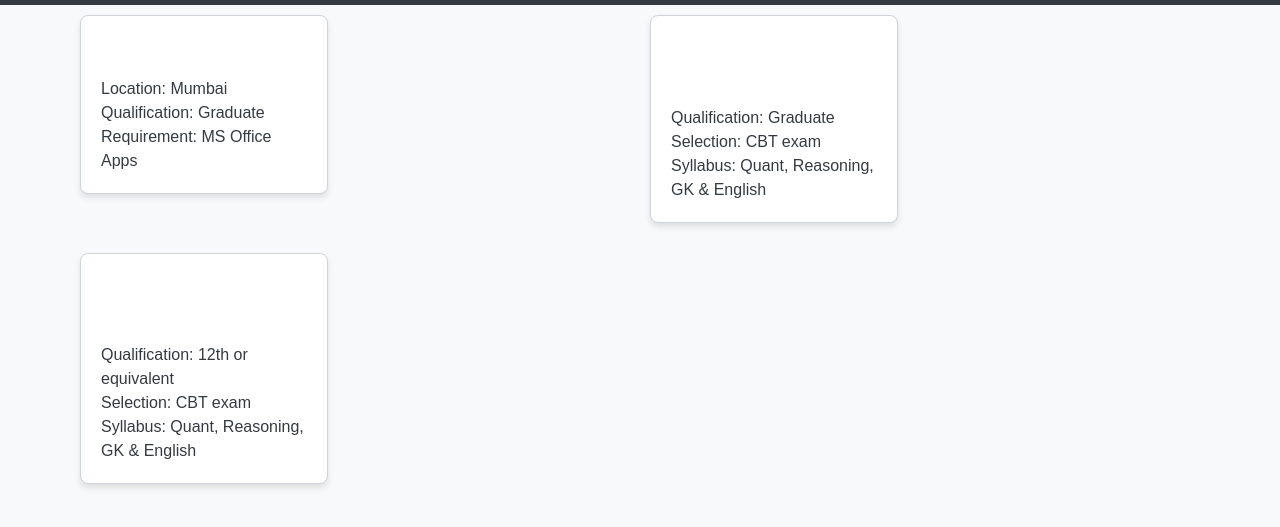
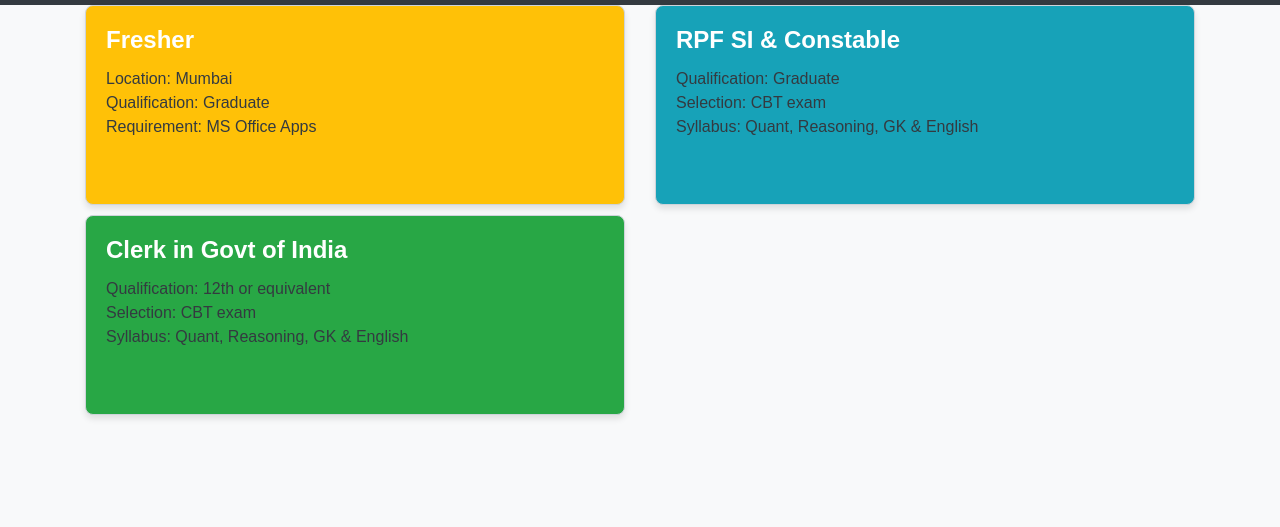
Before and after one commit to Harshch2000/crashcourseindia, a plain HTML site: page index.html in a window 1280 px wide. Shown: the part 57-584 px from the top of the page. Drawn offline with nearby package versions, Linux system fonts and the light colour scheme.

Commit message:
Update styles.css

```diff
--- a/styles.css
+++ b/styles.css
@@ -3,86 +3,38 @@ body {
     background-color: #f8f9fa; /* Light gray background */
 }
 
-.social-handles {
-    text-align: center;
-    margin-top: 20px;
-}
-
 .card {
     margin-bottom: 10px;
-    border: 1px solid #ced4da; /* Add border to cards */
-    border-radius: 8px; /* Add border radius to cards */
-    background-color: white; /* White background for cards */
-    box-shadow: 0 4px 6px rgba(0, 0, 0, 0.1); /* Add shadow effect to cards */
+    border: 1px solid #ced4da;
+    border-radius: 8px;
+    background-color: white;
+    box-shadow: 0 4px 6px rgba(0, 0, 0, 0.1);
     transition: all 0.3s ease;
-    height: 100%; /* Ensure all cards have equal height */
+    height: 200px; /* Fixed height for the cards */
 }
 
 .card:hover {
-    transform: translateY(-5px); /* Add hover effect to cards */
+    transform: translateY(-5px);
 }
 
-.card-img-overlay {
-    background: rgba(0, 0, 0, 0.5);
-    color: white;
+.card-body {
     padding: 20px;
-    border-radius: 8px; /* Add border radius to card overlay */
 }
 
-.card-img-overlay:hover {
-    background: rgba(0, 0, 0, 0.7);
+.card-1 {
+    background-color: #ffc107; /* Yellow color for card 1 */
 }
 
-/* Custom CSS for responsiveness */
-@media (max-width: 767px) {
-    .card {
-        width: 80%; /* Make cards wider on mobile */
-        margin: 0 auto; /* Center align cards horizontally */
-    }
-
-    .card-img {
-        width: 100%;
-        height: 100%;
-    }
+.card-2 {
+    background-color: #17a2b8; /* Blue color for card 2 */
 }
 
-@media (min-width: 768px) {
-    .card {
-        width: 45%; /* Keep card width same as before */
-        height: auto;
-    }
-
-    .card-img {
-        width: 100%;
-        height: auto;
-    }
+.card-3 {
+    background-color: #28a745; /* Green color for card 3 */
 }
 
-/* Custom CSS for the logo */
-.logo {
-    text-align: center;
-    margin-top: 20px;
-    padding: 20px; /* Add padding to the logo */
+.card-title {
+    font-size: 24px;
+    font-weight: bold;
+    color: white;
 }
-
-.logo img {
-    max-width: 100%;
-    height: auto;
-    max-height: 100px; /* Set maximum height for the logo */
-}
-
-/* Add styles for social handles */
-.social-handles a {
-    margin: 0 10px; /* Add margin between social handles */
-}
-
-.col-md-6{
-    padding: 10px;
-}
-
-/* Custom styles for job title */
-.card-title {
-    font-size: 24px; /* Increase font size for better visibility */
-    font-weight: bold; /* Make the font bold for emphasis */
-    color: white; /* Set font color to white */
-}
```
